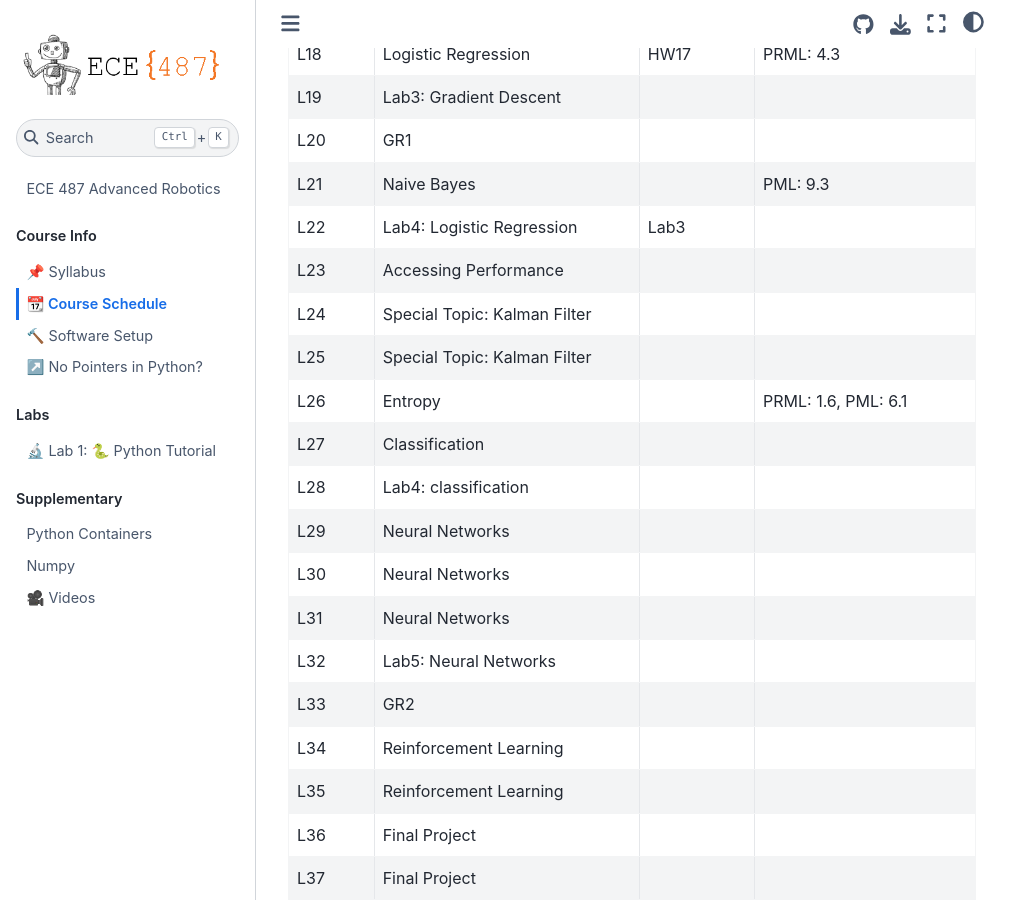
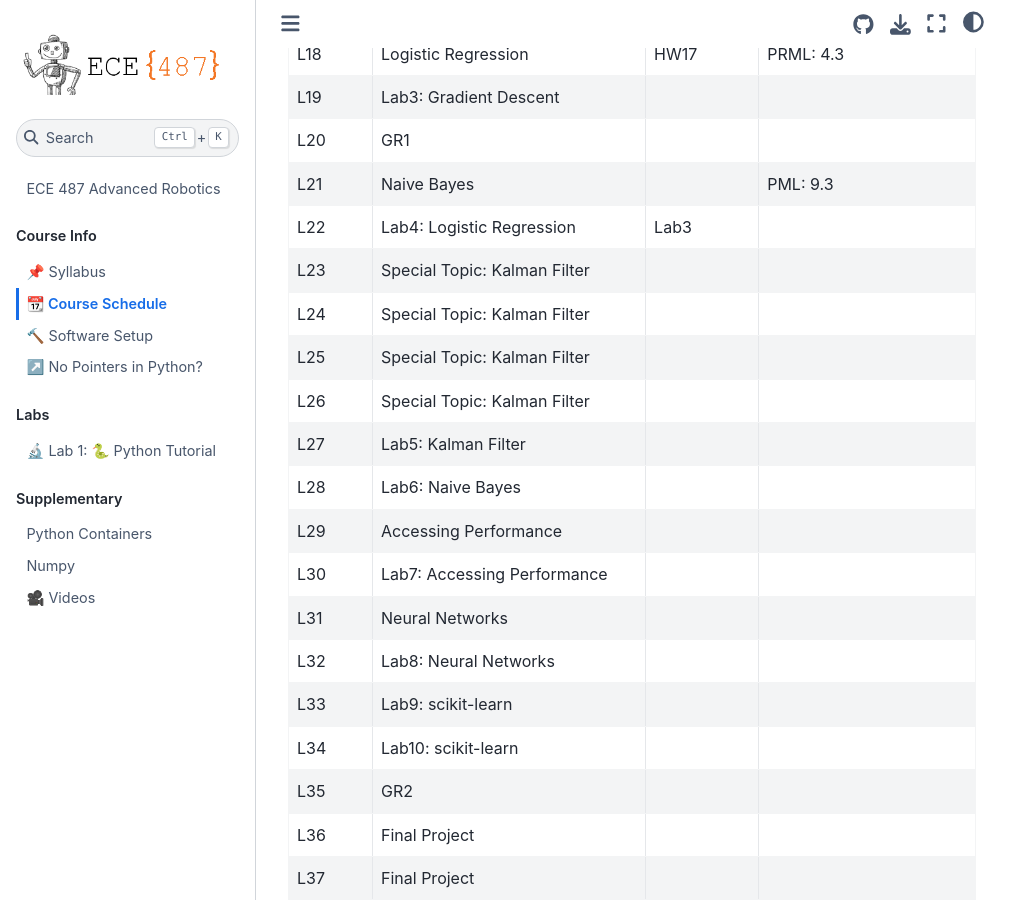
Before and after one commit to stanbaek/ece487, a Jupyter Book: the page built from docs/schedule.md, in a window 1280 px wide and 900 px high, scrolled down 1196 px. Shown: the whole window, without its empty margins (0-1031 px from the left). Built offline with Jupyter Book 1.0.4 settings and Sphinx 7.4.7 and the Sphinx Book theme 1.1.4, drawn with Linux system fonts in a browser that asks for light colours.

Commit message:
updated schedule

```diff
--- a/docs/schedule.md
+++ b/docs/schedule.md
@@ -34,19 +34,19 @@ Reading:
  L20      | GR1                               |              |
  L21      | Naive Bayes                       |              | PML: 9.3
  L22      | Lab4: Logistic Regression         | Lab3         |
- L23      | Accessing Performance             |              |
+ L23      | Special Topic: Kalman Filter      |              |
  L24      | Special Topic: Kalman Filter      |              |
  L25      | Special Topic: Kalman Filter      |              |
- L26      | Entropy                           |              | PRML: 1.6, PML: 6.1
- L27      | Classification                    |              |
- L28      | Lab4: classification              |              |
- L29      | Neural Networks                   |              |
- L30      | Neural Networks                   |              |
+ L26      | Special Topic: Kalman Filter      |              |
+ L27      | Lab5: Kalman Filter               |              |
+ L28      | Lab6: Naive Bayes                 |              |
+ L29      | Accessing Performance             |              |
+ L30      | Lab7: Accessing Performance       |              |
  L31      | Neural Networks                   |              |
- L32      | Lab5: Neural Networks             |              |
- L33      | GR2                               |              |
- L34      | Reinforcement Learning            |              |
- L35      | Reinforcement Learning            |              |
+ L32      | Lab8: Neural Networks             |              |
+ L33      | Lab9: scikit-learn                |              |
+ L34      | Lab10: scikit-learn               |              |
+ L35      | GR2                               |              |
  L36      | Final Project                     |              |
  L37      | Final Project                     |              |
  L38      | Final Project                     |              |
```
